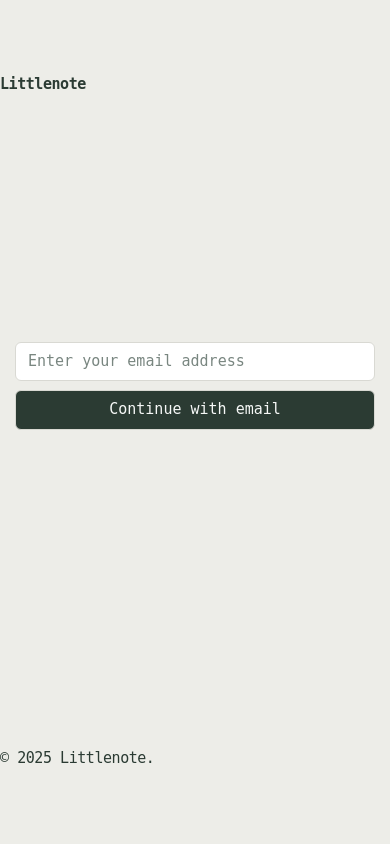
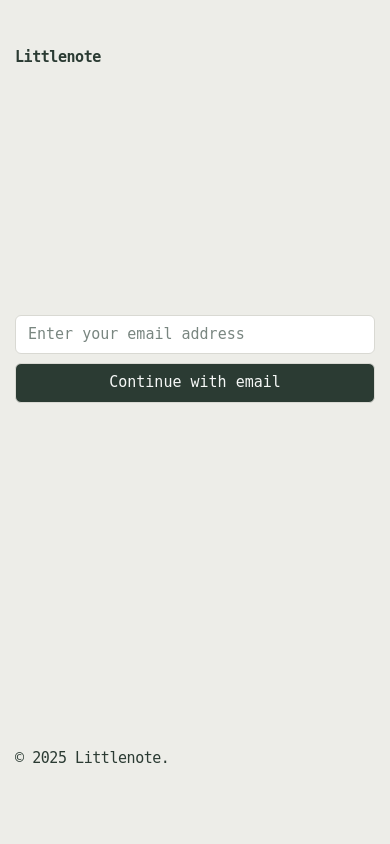
Before and after one commit to nmsalvatore/Littlenote, a Django app: page / in a window 390 px wide. Run offline with Django 5.2, Linux system fonts and the light colour scheme; parts of the project's set-up code (start-up, migrations or seed data) failed here and were passed over.

Commit message:
style: basic mobile styling

```diff
--- a/src/static/css/base.css
+++ b/src/static/css/base.css
@@ -41,12 +41,26 @@ body > footer {
     width: 100%;
 }
 
+@media only screen and (max-width: calc(540px + 2rem)) {
+    body > header,
+    body > main,
+    body > footer {
+        padding: 0 1rem;
+    }
+}
+
 body > header {
     display: flex;
     flex-direction: column;
     gap: var(--spacing-sm);
     padding-bottom: var(--spacing-lg);
     padding-top: var(--spacing-xl);
+}
+
+@media only screen and (max-width: calc(540px + 2rem)) {
+    body > header {
+        padding-top: var(--spacing-lg);
+    }
 }
 
 body > header > div {
@@ -63,7 +77,7 @@ body > main {
 
 body > footer {
     padding-bottom: var(--spacing-xl);
-    padding-top: var(--spacing-lg);
+    padding-top: var(--spacing-xl);
 }
 
 /* text-level styles */
```
